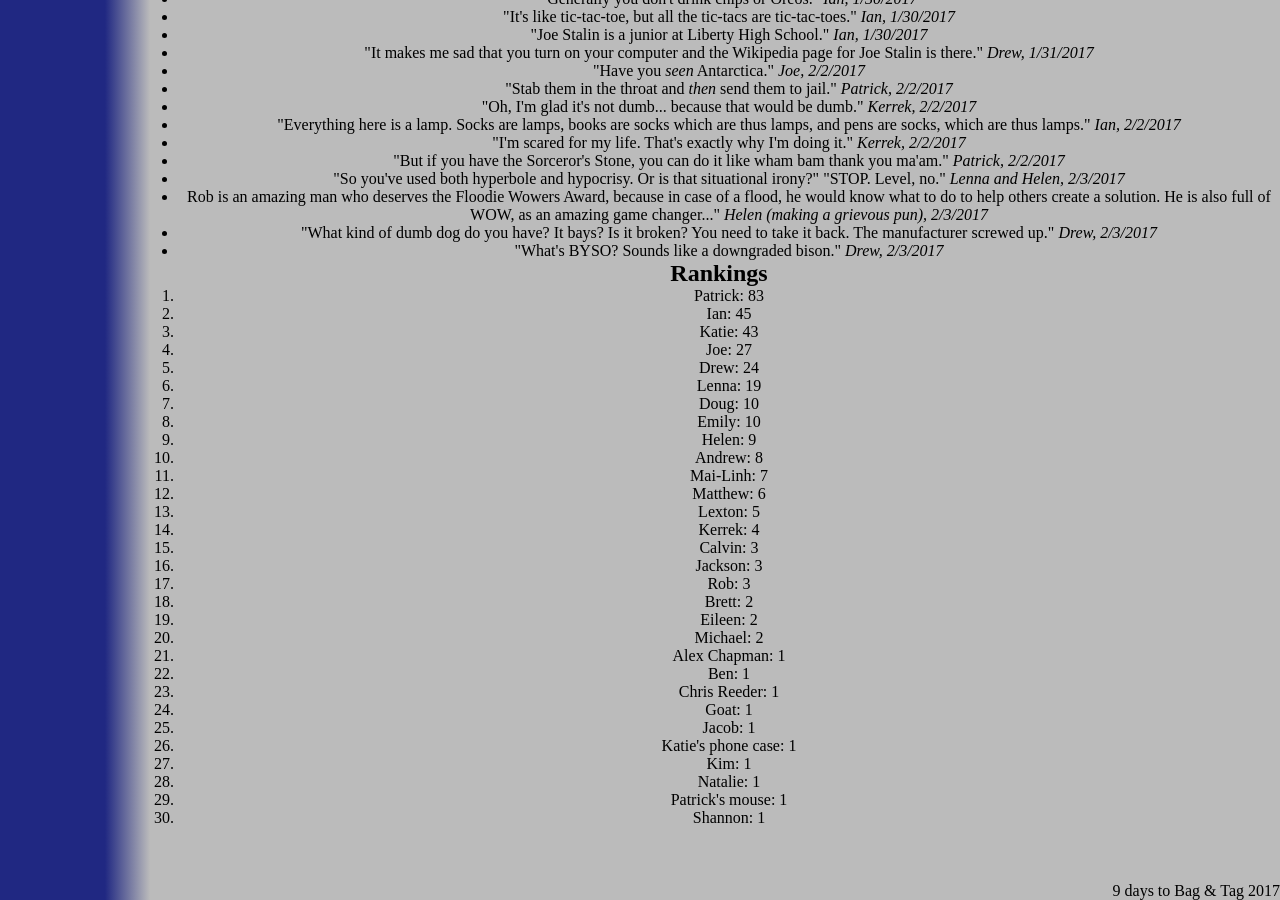
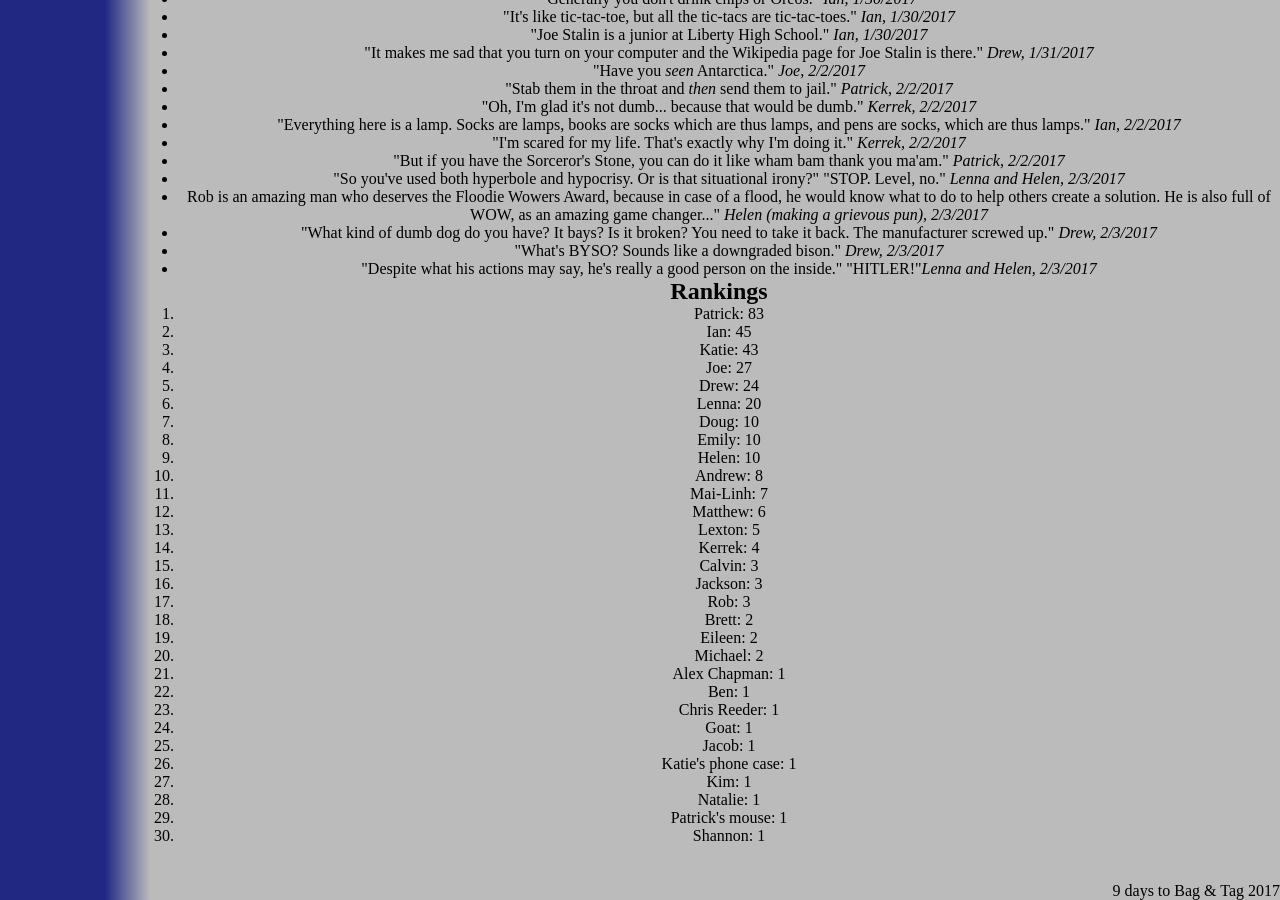
Before and after one commit to katiebugmoon/FRC4131.github.io, a Jekyll site: the page built from media/2017/quotes.html, in a window 1280 px wide and 900 px high, scrolled down 4436 px. Built offline with Jekyll 4.4.1, drawn with Linux system fonts in a browser that asks for light colours; nearby versions of some CDN libraries.

Commit message:
Update quotes.html

```diff
--- a/media/2017/quotes.html
+++ b/media/2017/quotes.html
@@ -252,6 +252,7 @@ title: Build Season 2017 Quotes
 	<li>Rob is an amazing man who deserves the Floodie Wowers Award, because in case of a flood, he would know what to do to help others create a solution. He is also full of WOW, as an amazing game changer..." <i>Helen (making a grievous pun), 2/3/2017</i></li>
 	<li>"What kind of dumb dog do you have? It bays? Is it broken? You need to take it back. The manufacturer screwed up." <i>Drew, 2/3/2017</i></li>
 	<li>"What's BYSO? Sounds like a downgraded bison." <i>Drew, 2/3/2017</i></li>
+	<li>"Despite what his actions may say, he's really a good person on the inside." "HITLER!"<i>Lenna and Helen, 2/3/2017</i></li>
 </ul>
 <h2>Rankings</h2>
 <ol id='rankings'></ol>
```
